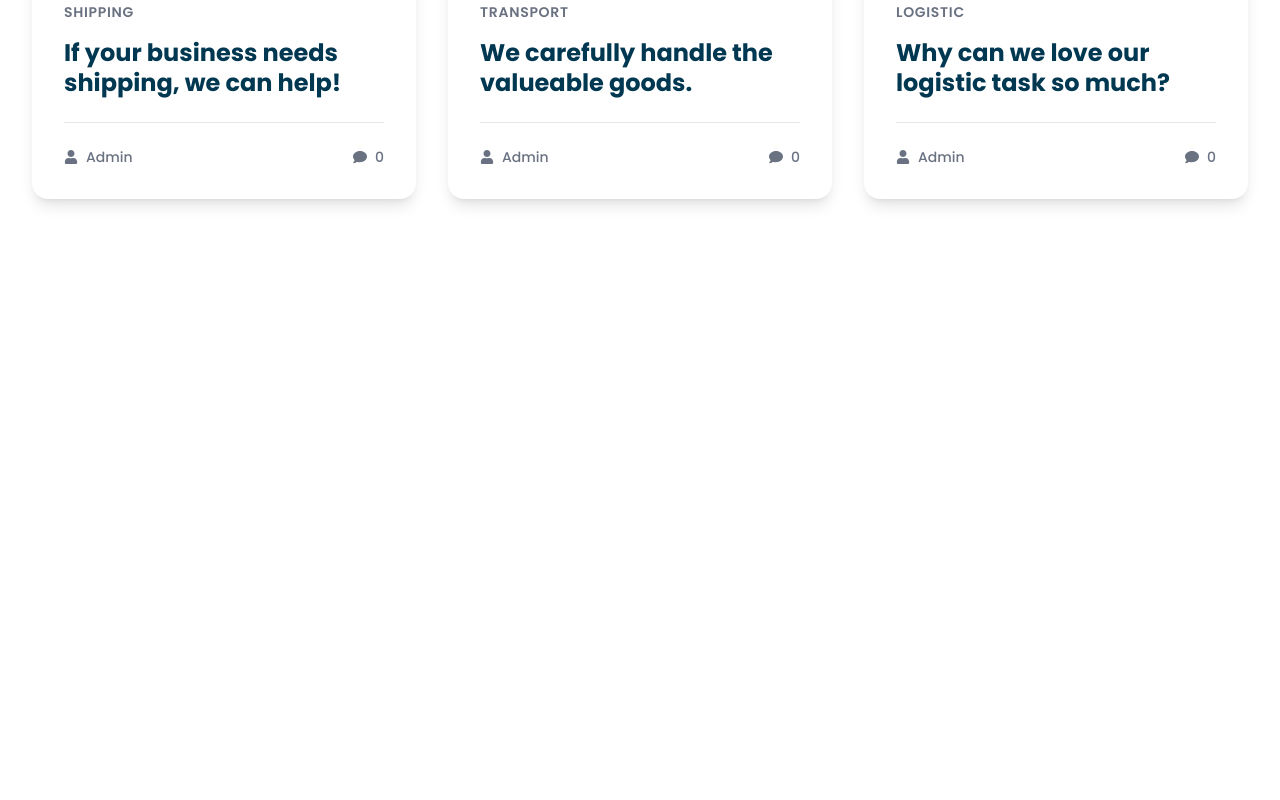
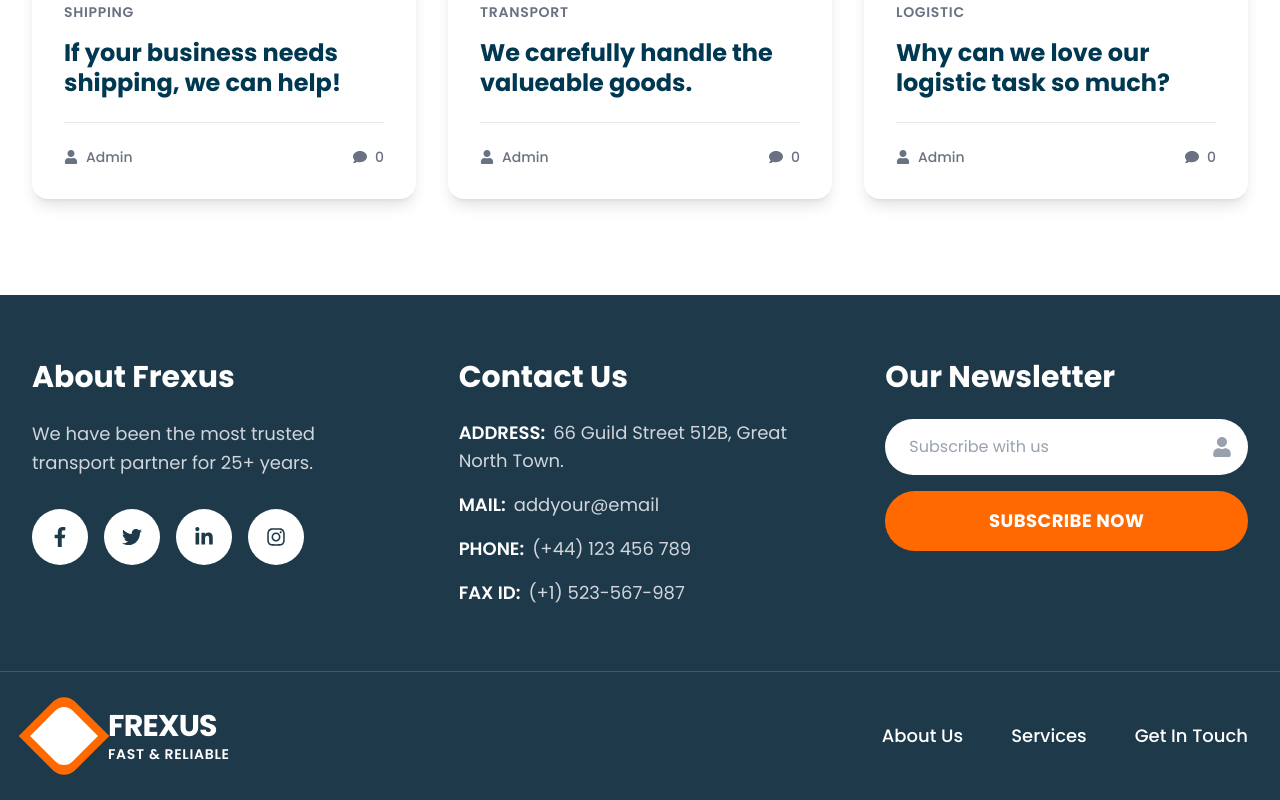
Before and after one commit to deepesh-sr/frexus, a React (Vite) app: page / in a window 1280 px wide. Shown: the part 5485-6285 px from the top of the page. Before the commit the page ends 5780 px from the top, so only its background shows below. Built offline with nearby package versions, Linux system fonts and the light colour scheme.

Commit message:
add footer

```diff
--- a/src/App.jsx
+++ b/src/App.jsx
@@ -6,6 +6,7 @@ import Section3 from './components/Section3'
 import Section4 from './components/Section4'
 import Section5 from './components/Section5'
 import Section6 from './components/Section6'
+import Footer from './components/Footer'
 
 function App() {
   const [count, setCount] = useState(0)
@@ -19,6 +20,7 @@ function App() {
     <Section4/>
     <Section5/>
     <Section6/>
+    <Footer/>
     </>
   )
 }
--- /dev/null
+++ b/src/components/Footer.jsx
@@ -0,0 +1,147 @@
+import React, { useState } from 'react'
+import { FaFacebookF, FaTwitter, FaLinkedinIn, FaInstagram, FaUser } from 'react-icons/fa'
+
+const Footer = () => {
+  const [email, setEmail] = useState('')
+
+  const handleSubscribe = (e) => {
+    e.preventDefault()
+    console.log('Subscribed with email:', email)
+  }
+
+  return (
+    <footer className='w-full bg-[#1e3a4a]'>
+      {/* Top Section */}
+      <div className='max-w-7xl mx-auto px-8 py-16'>
+        <div className='grid grid-cols-3 gap-16'>
+          {/* About Frexus */}
+          <div>
+            <h3 className='text-white text-3xl font-bold mb-6'>About Frexus</h3>
+            <p className='text-gray-300 text-lg leading-relaxed mb-8'>
+              We have been the most trusted transport partner for 25+ years.
+            </p>
+
+            {/* Social Media Icons */}
+            <div className='flex gap-4'>
+              <a
+                href='#'
+                className='w-14 h-14 rounded-full bg-white hover:bg-orange-500 flex items-center justify-center text-[#1e3a4a] hover:text-white transition-all duration-300'
+              >
+                <FaFacebookF className='text-xl' />
+              </a>
+              <a
+                href='#'
+                className='w-14 h-14 rounded-full bg-white hover:bg-orange-500 flex items-center justify-center text-[#1e3a4a] hover:text-white transition-all duration-300'
+              >
+                <FaTwitter className='text-xl' />
+              </a>
+              <a
+                href='#'
+                className='w-14 h-14 rounded-full bg-white hover:bg-orange-500 flex items-center justify-center text-[#1e3a4a] hover:text-white transition-all duration-300'
+              >
+                <FaLinkedinIn className='text-xl' />
+              </a>
+              <a
+                href='#'
+                className='w-14 h-14 rounded-full bg-white hover:bg-orange-500 flex items-center justify-center text-[#1e3a4a] hover:text-white transition-all duration-300'
+              >
+                <FaInstagram className='text-xl' />
+              </a>
+            </div>
+          </div>
+
+          {/* Contact Us */}
+          <div>
+            <h3 className='text-white text-3xl font-bold mb-6'>Contact Us</h3>
+            <div className='space-y-4 text-gray-300 text-lg'>
+              <div>
+                <span className='font-semibold text-white'>ADDRESS:</span>
+                <span className='ml-2'>66 Guild Street 512B, Great North Town.</span>
+              </div>
+              <div>
+                <span className='font-semibold text-white'>MAIL:</span>
+                <span className='ml-2'>addyour@email</span>
+              </div>
+              <div>
+                <span className='font-semibold text-white'>PHONE:</span>
+                <span className='ml-2'>(+44) 123 456 789</span>
+              </div>
+              <div>
+                <span className='font-semibold text-white'>FAX ID:</span>
+                <span className='ml-2'>(+1) 523-567-987</span>
+              </div>
+            </div>
+          </div>
+
+          {/* Our Newsletter */}
+          <div>
+            <h3 className='text-white text-3xl font-bold mb-6'>Our Newsletter</h3>
+            <form onSubmit={handleSubscribe} className='space-y-4'>
+              {/* Email Input */}
+              <div className='relative'>
+                <input
+                  type='email'
+                  value={email}
+                  onChange={(e) => setEmail(e.target.value)}
+                  placeholder='Subscribe with us'
+                  className='w-full px-6 py-4 rounded-full bg-white text-gray-700 placeholder:text-gray-400 focus:outline-none pr-14'
+                  required
+                />
+                <div className='absolute right-4 top-1/2 -translate-y-1/2'>
+                  <FaUser className='text-gray-400 text-xl' />
+                </div>
+              </div>
+
+              {/* Subscribe Button */}
+              <button
+                type='submit'
+                className='w-full bg-orange-500 hover:bg-orange-600 text-white font-bold text-lg py-4 rounded-full transition-colors duration-300 uppercase tracking-wide'
+              >
+                SUBSCRIBE NOW
+              </button>
+            </form>
+          </div>
+        </div>
+      </div>
+
+      {/* Divider */}
+      <div className='border-t border-gray-600'></div>
+
+      {/* Bottom Section */}
+      <div className='max-w-7xl mx-auto px-8 py-8'>
+        <div className='flex items-center justify-between'>
+          {/* Logo */}
+          <div className='flex items-center gap-4'>
+            <div className='flex items-center gap-3'>
+              {/* Logo Icon */}
+              <div className='relative'>
+                <div className='w-16 h-16 bg-orange-500 rounded-tl-2xl rounded-br-2xl transform rotate-45'></div>
+                <div className='absolute top-1/2 left-1/2 -translate-x-1/2 -translate-y-1/2 w-12 h-12 bg-white rounded-tl-xl rounded-br-xl transform rotate-45'></div>
+              </div>
+              {/* Logo Text */}
+              <div>
+                <div className='text-white text-3xl font-bold uppercase tracking-tight'>FREXUS</div>
+                <div className='text-white text-sm font-semibold tracking-wider'>FAST & RELIABLE</div>
+              </div>
+            </div>
+          </div>
+
+          {/* Navigation Links */}
+          <div className='flex items-center gap-12'>
+            <a href='#about' className='text-white text-lg font-medium hover:text-orange-500 transition-colors duration-300'>
+              About Us
+            </a>
+            <a href='#services' className='text-white text-lg font-medium hover:text-orange-500 transition-colors duration-300'>
+              Services
+            </a>
+            <a href='#contact' className='text-white text-lg font-medium hover:text-orange-500 transition-colors duration-300'>
+              Get In Touch
+            </a>
+          </div>
+        </div>
+      </div>
+    </footer>
+  )
+}
+
+export default Footer
```
